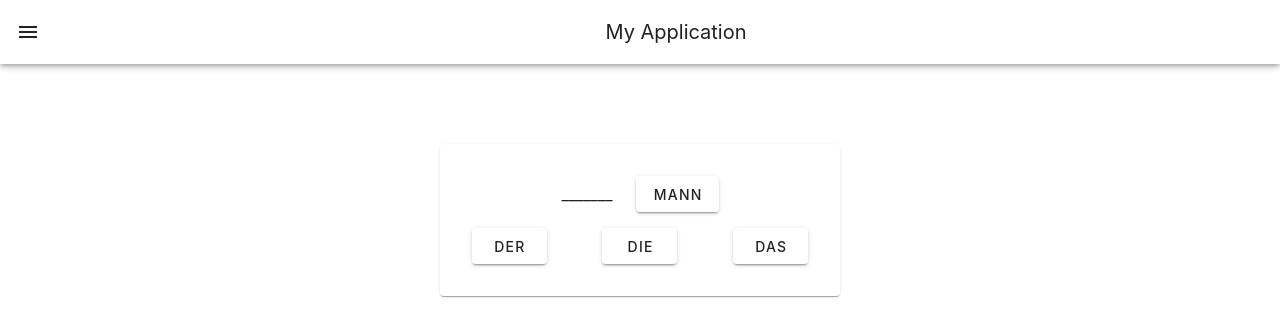
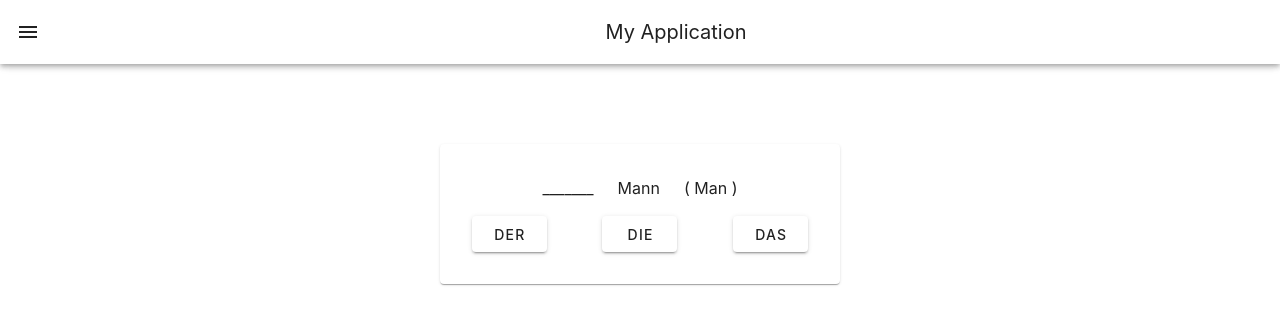
Before and after one commit to laczor/german-app, a Vue app: page /practice/nouns in a window 1280 px wide. Shown: the top 336 px of the page. Built offline with nearby package versions, Linux system fonts and the light colour scheme.

Commit message:
Fine tune article

```diff
--- a/src/components/practiceNouns.vue
+++ b/src/components/practiceNouns.vue
@@ -12,16 +12,12 @@
               <span v-else>_______</span>
             </v-col>
 
-            <!-- Word with Tooltip -->
             <v-col cols="auto">
-              <!-- <v-tooltip bottom> -->
-                <!-- <template v-slot:activator="{ on, attrs }"> -->
-                  <v-btn text @click="showTranslation = !showTranslation">
-                    {{ word.value.word }}
-                  </v-btn>
-                <!-- </template> -->
-                <!-- <span>{{ word.value.translation }}</span> -->
-              <!-- </v-tooltip> -->
+              <div> {{ word.value.word }} </div>
+            </v-col>
+
+            <v-col cols="auto">
+              <div>( {{ word.value.translation }} )</div>
             </v-col>
           </v-row>
         </div>
```
